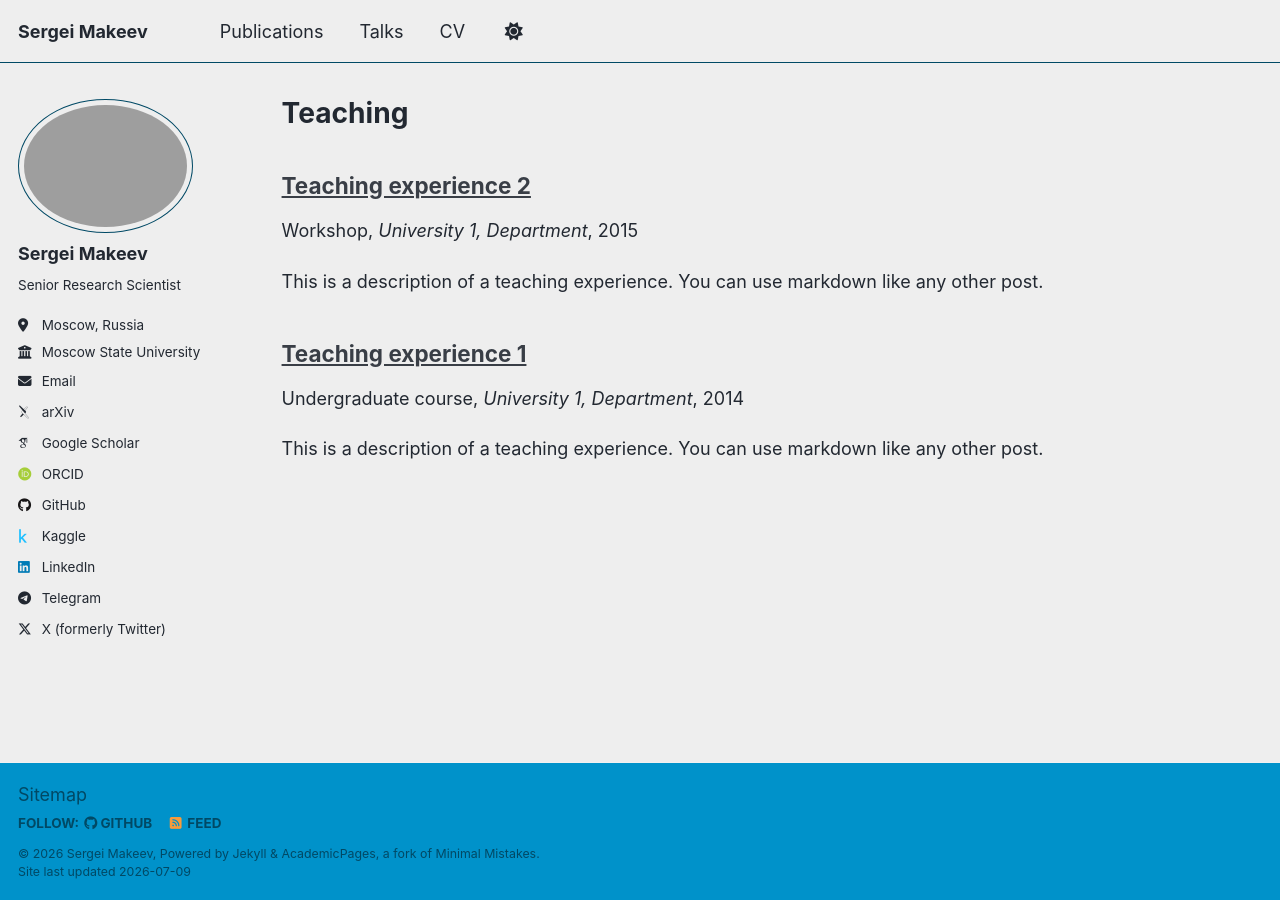
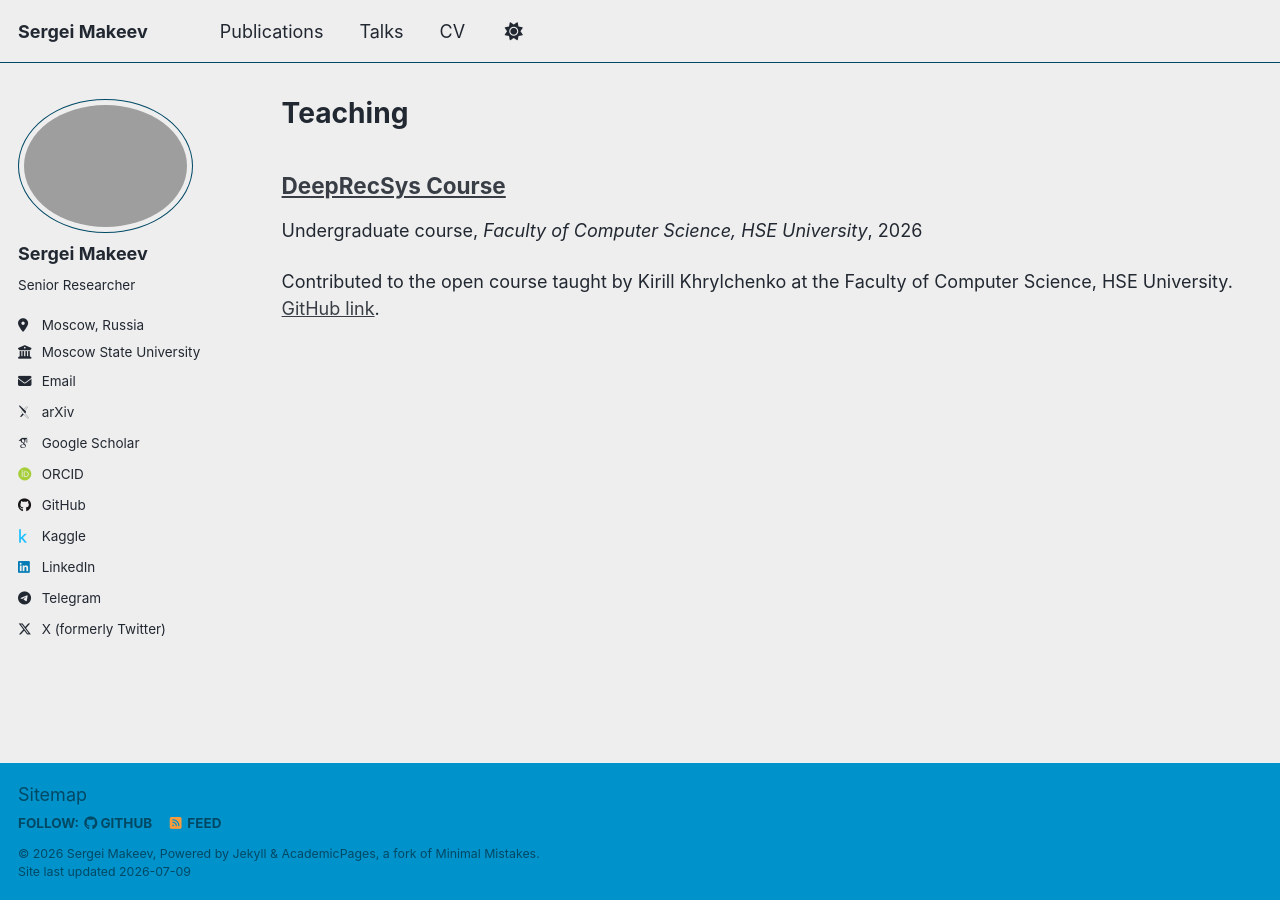
Before and after one commit to neuralsrg/neuralsrg.github.io, a Jekyll site: the page built from _pages/teaching.html, in a window 1280 px wide. Built offline with Jekyll 4.4.1, drawn with Linux system fonts in a browser that asks for light colours; some web fonts are replaced; a script that is not in the unit is left out.

Commit message:
Add teaching

```diff
--- a/_config.yml
+++ b/_config.yml
@@ -26,7 +26,7 @@ author:
   avatar           : "profile.png"
   name             : "Sergei Makeev"
   pronouns         : # example: "she/her"
-  bio              : "Senior Research Scientist"
+  bio              : "Senior Researcher"
   location         : "Moscow, Russia"
   employer         : "Moscow State University"
   uri              : # URL
--- a/_teaching/2014-spring-teaching-1.md
+++ b/_teaching/2014-spring-teaching-1.md
@@ -1,20 +1,11 @@
 ---
-title: "Teaching experience 1"
+title: "DeepRecSys Course"
 collection: teaching
-type: "Undergraduate course"
+type: "Undergraduate course"  # Workshop
 permalink: /teaching/2014-spring-teaching-1
-venue: "University 1, Department"
-date: 2014-01-01
-location: "City, Country"
+venue: "Faculty of Computer Science, HSE University"
+date: 2026-03-24
+location: "Moscow, Russia"
 ---
 
-This is a description of a teaching experience. You can use markdown like any other post.
-
-Heading 1
-======
-
-Heading 2
-======
-
-Heading 3
-======
+Contributed to the open course taught by Kirill Khrylchenko at the Faculty of Computer Science, HSE University. [GitHub link](https://github.com/KhrylchenkoKirill/DeepRecSys).
--- a/_teaching/2015-spring-teaching-2.md
+++ /dev/null
@@ -1,20 +0,0 @@
----
-title: "Teaching experience 2"
-collection: teaching
-type: "Workshop"
-permalink: /teaching/2015-spring-teaching-1
-venue: "University 1, Department"
-date: 2015-01-01
-location: "City, Country"
----
-
-This is a description of a teaching experience. You can use markdown like any other post.
-
-Heading 1
-======
-
-Heading 2
-======
-
-Heading 3
-======
```
Also changed, not shown: _pages/cv.md (+6 -2 lines).
